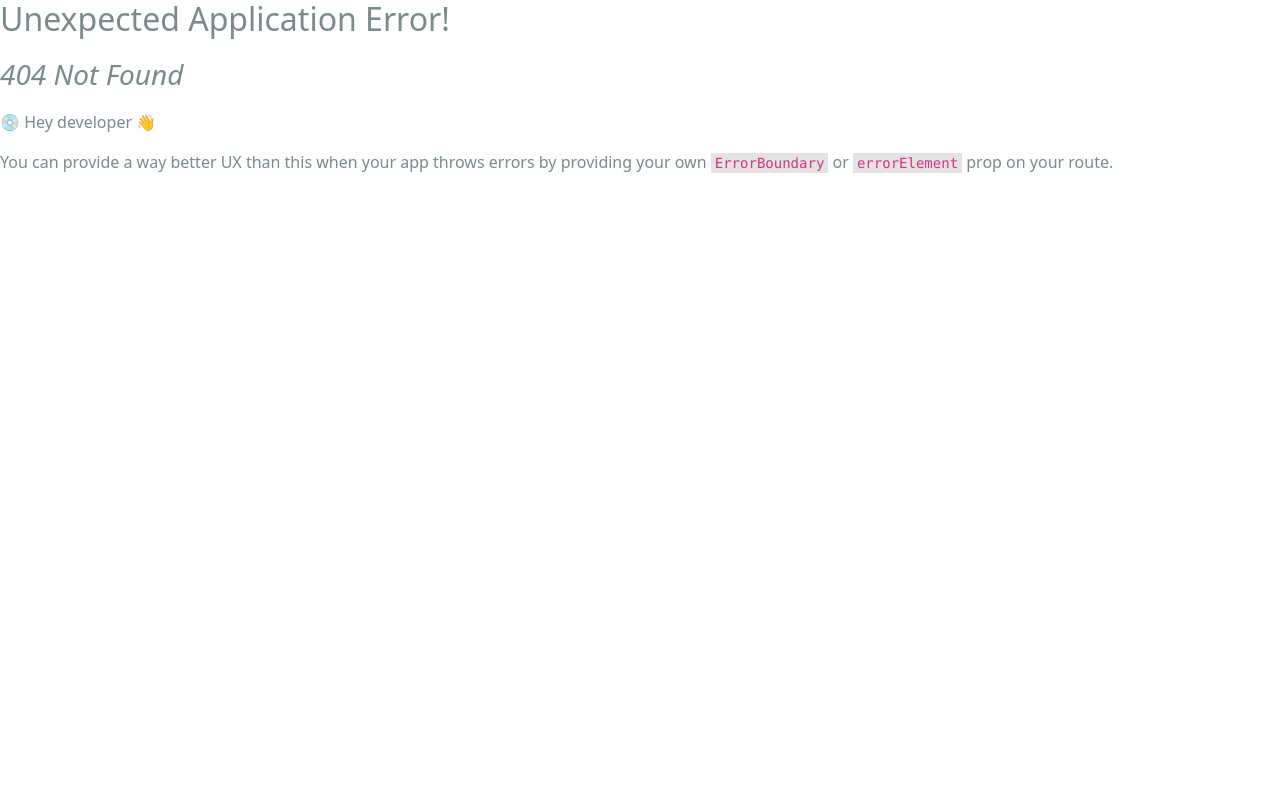
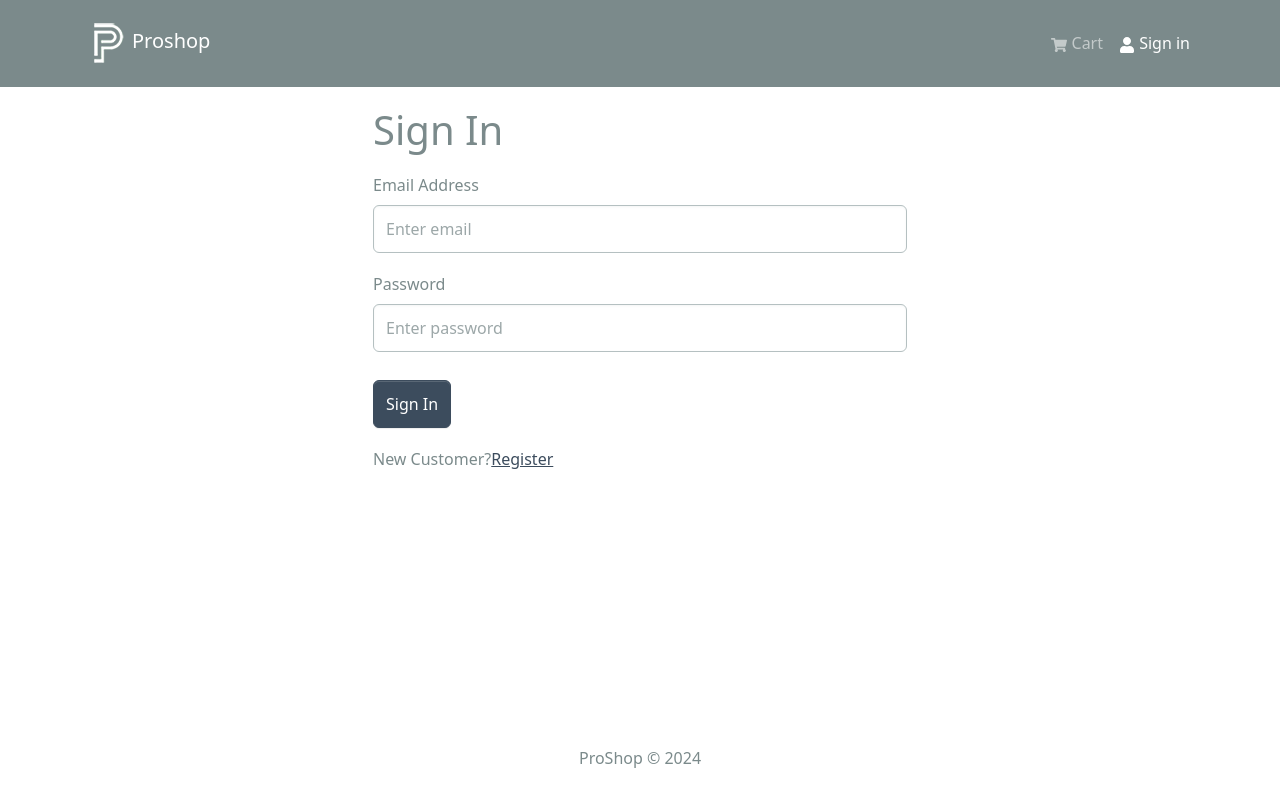
Before and after one commit to michalwojcieszek/proshop, a React (Create React App) app in the folder frontend/: page /login in a window 1280 px wide. Before the commit this address had no page. Shown: the top 802 px of the page. Built offline with nearby package versions, Linux system fonts and the light colour scheme.

Commit message:
adding frontend login

```diff
--- /dev/null
+++ b/frontend/src/components/FormContainer.jsx
@@ -0,0 +1,15 @@
+import { Col, Container, Row } from "react-bootstrap";
+
+const FormContainer = ({ children }) => {
+  return (
+    <Container>
+      <Row className="justify-content-md-center">
+        <Col xs={12} md={6}>
+          {children}
+        </Col>
+      </Row>
+    </Container>
+  );
+};
+
+export default FormContainer;
--- a/frontend/src/index.js
+++ b/frontend/src/index.js
@@ -13,12 +13,12 @@ import {
   createBrowserRouter,
   createRoutesFromElements,
   Route,
-  Routes,
   RouterProvider,
 } from "react-router-dom";
 import HomeScreen from "./screens/HomeScreen";
 import ProductScreen from "./screens/ProductScreen";
 import CartScreen from "./screens/CartScreen";
+import LoginScreen from "./screens/LoginScreen";
 
 const router = createBrowserRouter(
   createRoutesFromElements(
@@ -26,6 +26,7 @@ const router = createBrowserRouter(
       <Route index={true} path="/" element={<HomeScreen />} />
       <Route path="/product/:id" element={<ProductScreen />} />
       <Route path="/cart" element={<CartScreen />} />
+      <Route path="/login" element={<LoginScreen />} />
     </Route>
   )
 );
--- /dev/null
+++ b/frontend/src/screens/LoginScreen.jsx
@@ -0,0 +1,51 @@
+import { useState } from "react";
+import FormContainer from "../components/FormContainer";
+import { Button, Col, Form, Row } from "react-bootstrap";
+import { Link } from "react-router-dom";
+
+const LoginScreen = () => {
+  const [email, setEmail] = useState("");
+  const [password, setPassword] = useState("");
+
+  const submitHandler = (e) => {
+    e.preventDefault();
+    console.log("submit");
+  };
+
+  return (
+    <FormContainer>
+      <h1>Sign In</h1>
+      <Form onSubmit={submitHandler}>
+        <Form.Group controlId="email" className="my-3">
+          <Form.Label>Email Address</Form.Label>
+          <Form.Control
+            type="email"
+            placeholder="Enter email"
+            value={email}
+            onChange={(e) => setEmail(e.target.value)}
+          ></Form.Control>
+        </Form.Group>
+        <Form.Group controlId="password" className="my-3">
+          <Form.Label>Password</Form.Label>
+          <Form.Control
+            type="password"
+            placeholder="Enter password"
+            value={password}
+            onChange={(e) => setPassword(e.target.value)}
+          ></Form.Control>
+        </Form.Group>
+        <Button type="submit" variant="primary" className="mt-2">
+          Sign In
+        </Button>
+      </Form>
+      <Row className="py-3">
+        <Col>
+          New Customer?
+          <Link to="/register">Register</Link>
+        </Col>
+      </Row>
+    </FormContainer>
+  );
+};
+
+export default LoginScreen;
--- /dev/null
+++ b/frontend/src/slices/authSlice.js
@@ -0,0 +1,22 @@
+import { createSlice } from "@reduxjs/toolkit";
+
+const initialState = {
+  userInfo: localStorage.getItem("userInfo")
+    ? JSON.parse(localStorage.getItem("userInfo"))
+    : null,
+};
+
+const authSlice = createSlice({
+  name: "auth",
+  initialState,
+  reducers: {
+    setCredentials: (state, action) => {
+      state.userInfo = action.payload;
+      localStorage.setItem("userInfo", JSON.stringify(action.payload));
+    },
+  },
+});
+
+export const { setCredentials } = authSlice.actions;
+
+export default authSlice.reducer;
--- a/frontend/src/store.js
+++ b/frontend/src/store.js
@@ -1,11 +1,13 @@
 import { configureStore } from "@reduxjs/toolkit";
 import { apiSlice } from "./slices/apiSlice";
 import cartSliceReducer from "./slices/cartSlice";
+import authSliceReducer from "./slices/authSlice";
 
 const store = configureStore({
   reducer: {
     [apiSlice.reducerPath]: apiSlice.reducer,
     cart: cartSliceReducer,
+    auth: authSliceReducer,
   },
   middleware: (getDefaultMiddleware) =>
     getDefaultMiddleware().concat(apiSlice.middleware),
```
Also changed, not shown: frontend/src/slices/usersApiSlice.js (added, +18 -0 lines), 1 other file (tests, documents, lock files or other folders).
